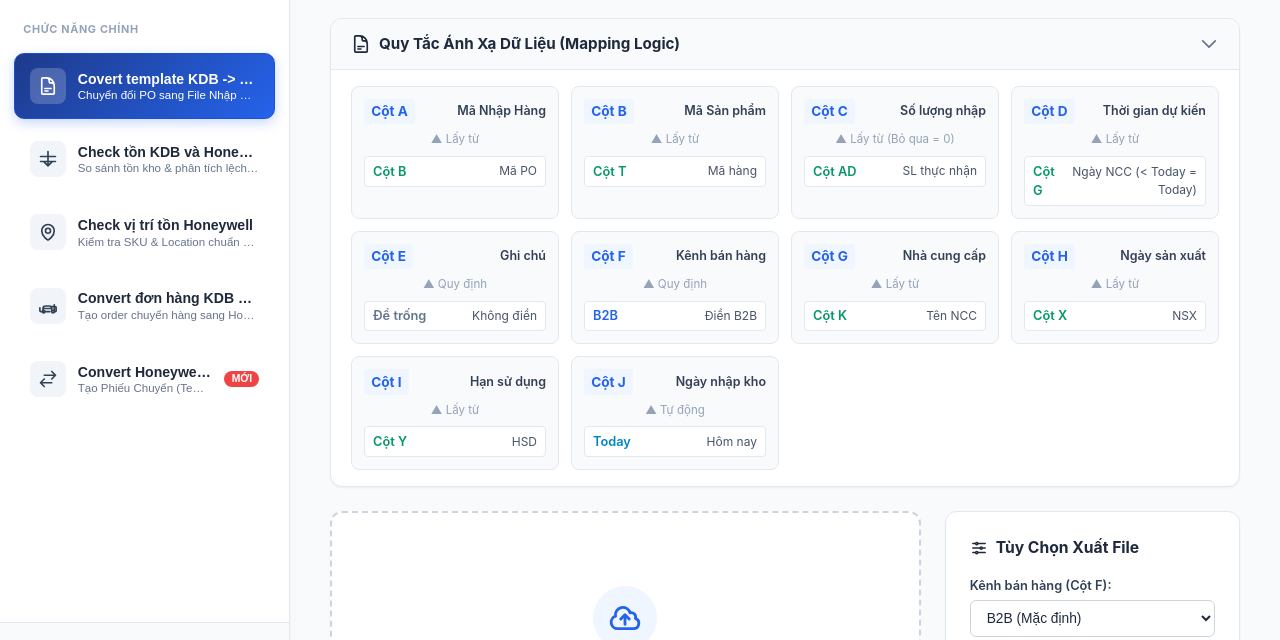
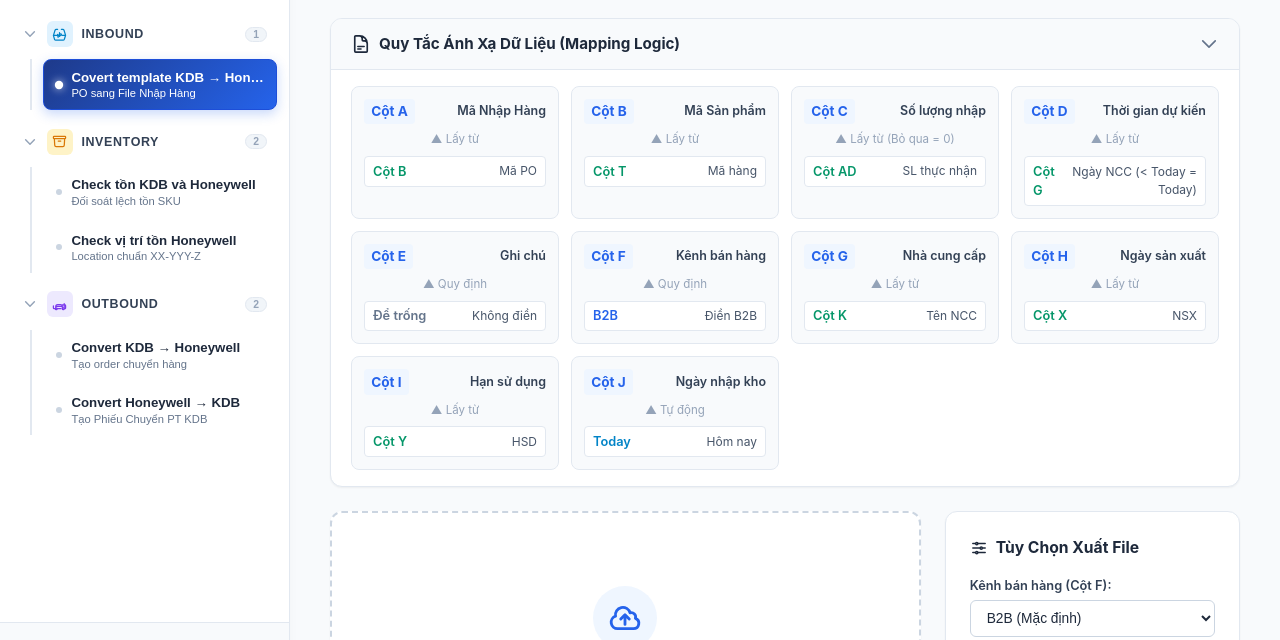
Before and after one commit to nguyenbaan244/KFM-, a website: page index.html in a window 1280 px wide. Shown: the part 98-738 px from the top of the page. Drawn offline with Linux system fonts and the light colour scheme.

Commit message:
feat(ui): Gom gon sidebar theo cay thu muc Inbound / Inventory / Outbound co the dong mo

```diff
--- a/app.js
+++ b/app.js
@@ -45,6 +45,15 @@
       if (tabBtnPTKDB) tabBtnPTKDB.classList.add('active');
       if (tabPTKDB) tabPTKDB.style.display = 'block';
     }
+
+    // Tự động mở folder cha của tab đang active
+    const activeBtn = document.querySelector(`.nav-tab-btn[data-tab="${targetTab}"]`);
+    if (activeBtn) {
+      const parentFolder = activeBtn.closest('.tree-folder');
+      if (parentFolder) {
+        parentFolder.classList.add('open');
+      }
+    }
   }
 
   tabBtnConvert.addEventListener('click', () => switchTab('tabConvert'));
@@ -58,6 +67,17 @@
   if (tabBtnPTKDB) {
     tabBtnPTKDB.addEventListener('click', () => switchTab('tabPTKDB'));
   }
+
+  // Tree Folders Accordion Toggle
+  document.querySelectorAll('.tree-folder-header').forEach(header => {
+    header.addEventListener('click', (e) => {
+      e.preventDefault();
+      const folder = header.closest('.tree-folder');
+      if (folder) {
+        folder.classList.toggle('open');
+      }
+    });
+  });
 
   // ============================================================
   // UTILITIES
--- a/index.html
+++ b/index.html
@@ -25,74 +25,111 @@
       </div>
 
       <nav class="sidebar-nav">
-        <div class="nav-group-title">CHỨC NĂNG CHÍNH</div>
-
+        <!-- NHÓM 1: INBOUND -->
+        <div class="tree-folder open" data-group="inbound">
+          <button type="button" class="tree-folder-header">
+            <div class="tree-folder-title">
+              <span class="folder-chevron">
+                <svg fill="none" viewBox="0 0 24 24" stroke-width="2.5" stroke="currentColor">
+                  <path stroke-linecap="round" stroke-linejoin="round" d="M19.5 8.25l-7.5 7.5-7.5-7.5" />
+                </svg>
+              </span>
+              <span class="folder-icon inbound">
+                <svg fill="none" viewBox="0 0 24 24" stroke-width="2" stroke="currentColor">
+                  <path stroke-linecap="round" stroke-linejoin="round" d="M9 3.75H6.912a2.25 2.25 0 00-2.15 1.586L2.343 13.5m0 0H7.5a2.25 2.25 0 012.25 2.25v.75m-7.5-3l1.928 6.748A2.25 2.25 0 006.37 21h11.26a2.25 2.25 0 002.099-1.502L21.657 13.5m0 0H16.5a2.25 2.25 0 01-2.25-2.25v-.75m7.5 3l-2.42-8.164A2.25 2.25 0 0017.088 3.75H15M12 9v6m0 0l-3-3m3 3l3-3" />
+                </svg>
+              </span>
+              <strong>INBOUND</strong>
+            </div>
+            <span class="tree-count">1</span>
+          </button>
+          <div class="tree-folder-children">
             <!-- Tab 1: Convert PO -->
             <button type="button" class="nav-tab-btn active" id="tabBtnConvert" data-tab="tabConvert">
-          <div class="tab-btn-icon">
+              <div class="tree-node-dot"></div>
+              <div class="tab-btn-text">
+                <strong>Covert template KDB &rarr; Honeywell</strong>
+                <span>PO sang File Nhập Hàng</span>
+              </div>
+            </button>
+          </div>
+        </div>
+
+        <!-- NHÓM 2: INVENTORY -->
+        <div class="tree-folder open" data-group="inventory">
+          <button type="button" class="tree-folder-header">
+            <div class="tree-folder-title">
+              <span class="folder-chevron">
+                <svg fill="none" viewBox="0 0 24 24" stroke-width="2.5" stroke="currentColor">
+                  <path stroke-linecap="round" stroke-linejoin="round" d="M19.5 8.25l-7.5 7.5-7.5-7.5" />
+                </svg>
+              </span>
+              <span class="folder-icon inventory">
                 <svg fill="none" viewBox="0 0 24 24" stroke-width="2" stroke="currentColor">
-              <path stroke-linecap="round" stroke-linejoin="round" d="M19.5 14.25v-2.625a3.375 3.375 0 00-3.375-3.375h-1.5A1.125 1.125 0 0113.5 7.125v-1.5a3.375 3.375 0 00-3.375-3.375H8.25m0 12.75h7.5m-7.5 3H12M10.5 2.25H5.625c-.621 0-1.125.504-1.125 1.125v17.25c0 .621.504 1.125 1.125 1.125h12.75c.621 0 1.125-.504 1.125-1.125V11.25a9 9 0 00-9-9z" />
-            </svg>
-          </div>
-          <div class="tab-btn-text">
-            <strong>Covert template KDB -> Honeywell</strong>
-            <span>Chuyển đổi PO sang File Nhập Hàng</span>
-          </div>
-        </button>
-
+                  <path stroke-linecap="round" stroke-linejoin="round" d="M20.25 7.5l-.625 10.632a2.25 2.25 0 01-2.247 2.118H6.622a2.25 2.25 0 01-2.247-2.118L3.75 7.5M10 11.25h4M3.375 7.5h17.25c.621 0 1.125-.504 1.125-1.125v-1.5c0-.621-.504-1.125-1.125-1.125H3.375c-.621 0-1.125.504-1.125 1.125v1.5c0 .621.504 1.125 1.125 1.125z" />
+                </svg>
+              </span>
+              <strong>INVENTORY</strong>
+            </div>
+            <span class="tree-count">2</span>
+          </button>
+          <div class="tree-folder-children">
             <!-- Tab 2: Check Tồn Kho -->
             <button type="button" class="nav-tab-btn" id="tabBtnInventory" data-tab="tabInventory">
-          <div class="tab-btn-icon">
-            <svg fill="none" viewBox="0 0 24 24" stroke-width="2" stroke="currentColor">
-              <path stroke-linecap="round" stroke-linejoin="round" d="M12 3v17.25m0 0l-4.5-4.5m4.5 4.5l4.5-4.5M3 9h18M3 15h18" />
-            </svg>
-          </div>
+              <div class="tree-node-dot"></div>
               <div class="tab-btn-text">
                 <strong>Check tồn KDB và Honeywell</strong>
-            <span>So sánh tồn kho & phân tích lệch SKU</span>
-          </div>
-        </button>
-
+                <span>Đối soát lệch tồn SKU</span>
+              </div>
+            </button>
             <!-- Tab 3: Check Vị Trí Tồn Honeywell -->
             <button type="button" class="nav-tab-btn" id="tabBtnLocHW" data-tab="tabLocHW">
-          <div class="tab-btn-icon">
-            <svg fill="none" viewBox="0 0 24 24" stroke-width="2" stroke="currentColor">
-              <path stroke-linecap="round" stroke-linejoin="round" d="M15 10.5a3 3 0 11-6 0 3 3 0 016 0z" />
-              <path stroke-linecap="round" stroke-linejoin="round" d="M19.5 10.5c0 7.142-7.5 11.25-7.5 11.25S4.5 17.642 4.5 10.5a7.5 7.5 0 1115 0z" />
-            </svg>
-          </div>
+              <div class="tree-node-dot"></div>
               <div class="tab-btn-text">
                 <strong>Check vị trí tồn Honeywell</strong>
-            <span>Kiểm tra SKU & Location chuẩn XX-YYY-Z</span>
-          </div>
-        </button>
-
+                <span>Location chuẩn XX-YYY-Z</span>
+              </div>
+            </button>
+          </div>
+        </div>
+
+        <!-- NHÓM 3: OUTBOUND -->
+        <div class="tree-folder open" data-group="outbound">
+          <button type="button" class="tree-folder-header">
+            <div class="tree-folder-title">
+              <span class="folder-chevron">
+                <svg fill="none" viewBox="0 0 24 24" stroke-width="2.5" stroke="currentColor">
+                  <path stroke-linecap="round" stroke-linejoin="round" d="M19.5 8.25l-7.5 7.5-7.5-7.5" />
+                </svg>
+              </span>
+              <span class="folder-icon outbound">
+                <svg fill="none" viewBox="0 0 24 24" stroke-width="2" stroke="currentColor">
+                  <path stroke-linecap="round" stroke-linejoin="round" d="M8.25 18.75a1.5 1.5 0 01-3 0m3 0a1.5 1.5 0 00-3 0m3 0h6m-9 0H3.375a1.125 1.125 0 01-1.125-1.125V14.25m17.25 4.5a1.5 1.5 0 01-3 0m3 0a1.5 1.5 0 00-3 0m3 0h1.125c.621 0 1.129-.504 1.125-1.125v-3.75c0-.621-.504-1.125-1.125-1.125H16.5m3 4.875V10.5m-3 8.25v-3.75m0 0a3 3 0 00-3-3H9a3 3 0 00-3 3v3.75m10.5-3.75H6" />
+                </svg>
+              </span>
+              <strong>OUTBOUND</strong>
+            </div>
+            <span class="tree-count">2</span>
+          </button>
+          <div class="tree-folder-children">
             <!-- Tab 4: Convert Đơn Hàng KDB -> Honeywell -->
             <button type="button" class="nav-tab-btn" id="tabBtnOrderKDB" data-tab="tabOrderKDB">
-          <div class="tab-btn-icon">
-            <svg fill="none" viewBox="0 0 24 24" stroke-width="2" stroke="currentColor">
-              <path stroke-linecap="round" stroke-linejoin="round" d="M8.25 18.75a1.5 1.5 0 01-3 0m3 0a1.5 1.5 0 00-3 0m3 0h6m-9 0H3.375a1.125 1.125 0 01-1.125-1.125V14.25m17.25 4.5a1.5 1.5 0 01-3 0m3 0a1.5 1.5 0 00-3 0m3 0h1.125c.621 0 1.129-.504 1.125-1.125v-3.75c0-.621-.504-1.125-1.125-1.125H16.5m3 4.875V10.5m-3 8.25v-3.75m0 0a3 3 0 00-3-3H9a3 3 0 00-3 3v3.75m10.5-3.75H6" />
-            </svg>
-          </div>
+              <div class="tree-node-dot"></div>
               <div class="tab-btn-text">
-            <strong>Convert đơn hàng KDB &rarr; Honeywell</strong>
-            <span>Tạo order chuyển hàng sang Honeywell</span>
-          </div>
-        </button>
-
+                <strong>Convert KDB &rarr; Honeywell</strong>
+                <span>Tạo order chuyển hàng</span>
+              </div>
+            </button>
             <!-- Tab 5: Convert Honeywell -> KDB (Phiếu Chuyển) -->
             <button type="button" class="nav-tab-btn" id="tabBtnPTKDB" data-tab="tabPTKDB">
-          <div class="tab-btn-icon">
-            <svg fill="none" viewBox="0 0 24 24" stroke-width="2" stroke="currentColor">
-              <path stroke-linecap="round" stroke-linejoin="round" d="M7.5 21L3 16.5m0 0L7.5 12M3 16.5h13.5m0-13.5L21 7.5m0 0L16.5 12M21 7.5H7.5" />
-            </svg>
-          </div>
+              <div class="tree-node-dot"></div>
               <div class="tab-btn-text">
                 <strong>Convert Honeywell &rarr; KDB</strong>
-            <span>Tạo Phiếu Chuyển (Template PT KDB)</span>
-          </div>
-          <span class="tab-badge-new">Mới</span>
-        </button>
+                <span>Tạo Phiếu Chuyển PT KDB</span>
+              </div>
+            </button>
+          </div>
+        </div>
       </nav>
 
       <div class="sidebar-footer">
--- a/style.css
+++ b/style.css
@@ -107,20 +107,163 @@ body {
 }
 
 .sidebar-nav {
-  padding: 1.25rem 0.85rem;
+  padding: 1rem 0.75rem;
   flex: 1;
   display: flex;
   flex-direction: column;
-  gap: 0.5rem;
+  gap: 0.65rem;
 }
 
-.nav-group-title {
-  font-size: 0.68rem;
+/* Tree View Structure */
+.tree-folder {
+  display: flex;
+  flex-direction: column;
+}
+
+.tree-folder-header {
+  width: 100%;
+  background: transparent;
+  border: 1px solid transparent;
+  border-radius: 8px;
+  padding: 0.45rem 0.55rem;
+  display: flex;
+  align-items: center;
+  justify-content: space-between;
+  cursor: pointer;
+  transition: all 0.2s ease;
+  user-select: none;
+}
+
+.tree-folder-header:hover {
+  background: var(--slate-100);
+  border-color: var(--slate-200);
+}
+
+.tree-folder-title {
+  display: flex;
+  align-items: center;
+  gap: 0.55rem;
+}
+
+.folder-chevron {
+  width: 16px;
+  height: 16px;
+  display: flex;
+  align-items: center;
+  justify-content: center;
+  color: var(--slate-400);
+  transition: transform 0.2s ease;
+}
+
+.folder-chevron svg {
+  width: 14px;
+  height: 14px;
+  transition: transform 0.2s ease;
+}
+
+.tree-folder:not(.open) .folder-chevron svg {
+  transform: rotate(-90deg);
+}
+
+.tree-folder.open .folder-chevron svg {
+  transform: rotate(0deg);
+}
+
+.folder-icon {
+  width: 26px;
+  height: 26px;
+  border-radius: 6px;
+  display: flex;
+  align-items: center;
+  justify-content: center;
+  flex-shrink: 0;
+}
+
+.folder-icon svg {
+  width: 15px;
+  height: 15px;
+}
+
+.folder-icon.inbound {
+  background: #e0f2fe;
+  color: #0284c7;
+}
+
+.folder-icon.inventory {
+  background: #fef3c7;
+  color: #d97706;
+}
+
+.folder-icon.outbound {
+  background: #ede9fe;
+  color: #7c3aed;
+}
+
+.tree-folder-title strong {
+  font-size: 0.78rem;
+  font-weight: 700;
+  letter-spacing: 0.05em;
+  color: var(--slate-700);
+  text-transform: uppercase;
+}
+
+.tree-count {
+  font-size: 0.65rem;
   font-weight: 700;
   color: var(--slate-400);
-  letter-spacing: 0.06em;
-  padding: 0.25rem 0.6rem 0.5rem;
-  text-transform: uppercase;
+  background: var(--slate-100);
+  border: 1px solid var(--slate-200);
+  padding: 0.08rem 0.45rem;
+  border-radius: 9999px;
+}
+
+.tree-folder-children {
+  display: flex;
+  flex-direction: column;
+  gap: 0.3rem;
+  margin-left: 1.15rem;
+  padding-left: 0.65rem;
+  margin-top: 0.25rem;
+  border-left: 2px solid var(--slate-200);
+  transition: all 0.25s ease;
+}
+
+.tree-folder:not(.open) .tree-folder-children {
+  display: none;
+}
+
+.tree-folder-children .nav-tab-btn {
+  padding: 0.6rem 0.75rem;
+  border-radius: 8px;
+  gap: 0.6rem;
+}
+
+.tree-node-dot {
+  width: 6px;
+  height: 6px;
+  border-radius: 50%;
+  background: var(--slate-300);
+  flex-shrink: 0;
+  transition: all 0.2s;
+}
+
+.nav-tab-btn:hover .tree-node-dot {
+  background: var(--primary);
+  transform: scale(1.3);
+}
+
+.nav-tab-btn.active .tree-node-dot {
+  background: #ffffff;
+  box-shadow: 0 0 6px rgba(255, 255, 255, 0.8);
+  transform: scale(1.4);
+}
+
+.tree-folder-children .tab-btn-text strong {
+  font-size: 0.83rem;
+}
+
+.tree-folder-children .tab-btn-text span {
+  font-size: 0.7rem;
 }
 
 .nav-tab-btn {
```
Lines whose indentation alone changed are shown as unchanged.
